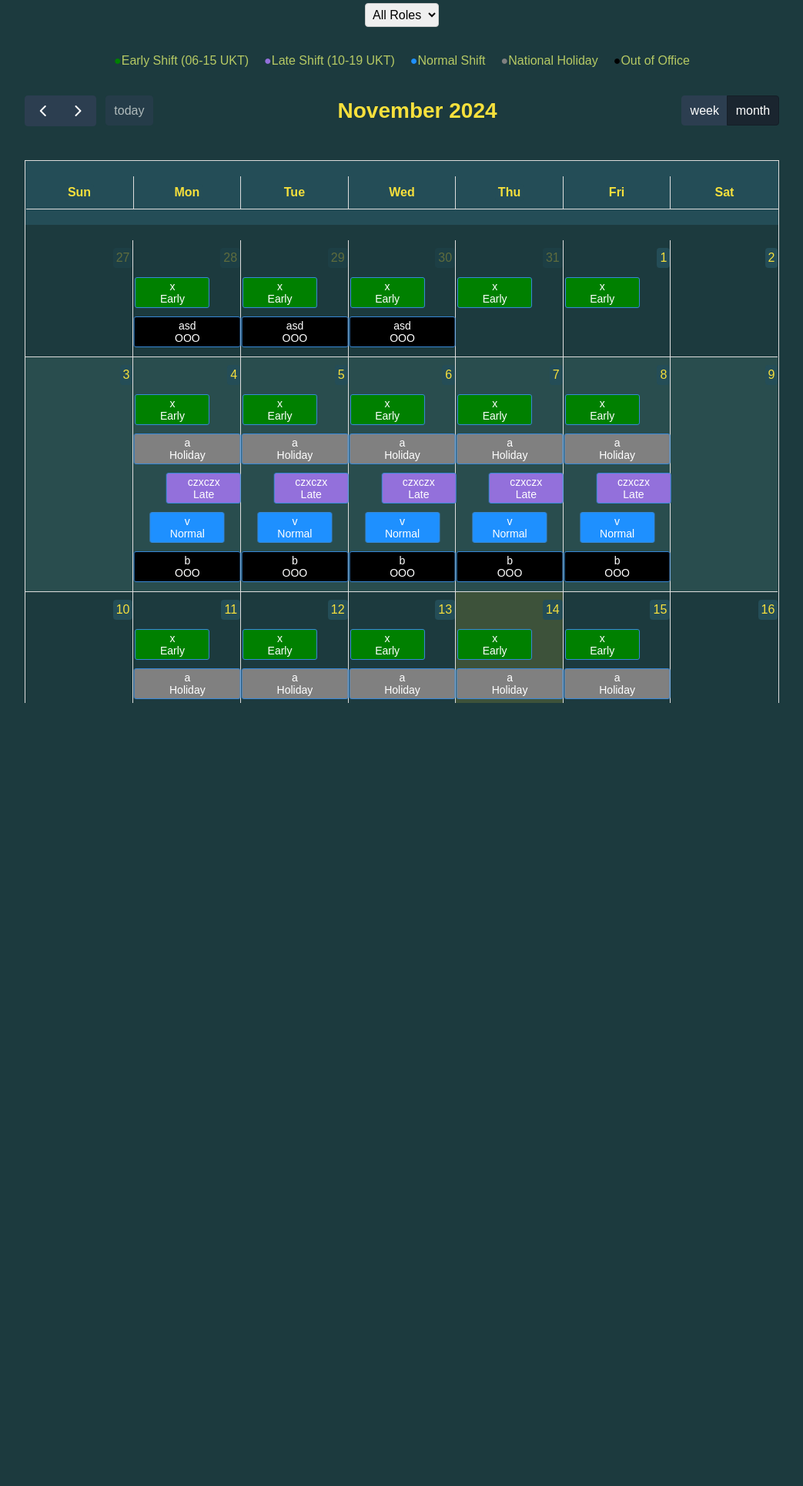
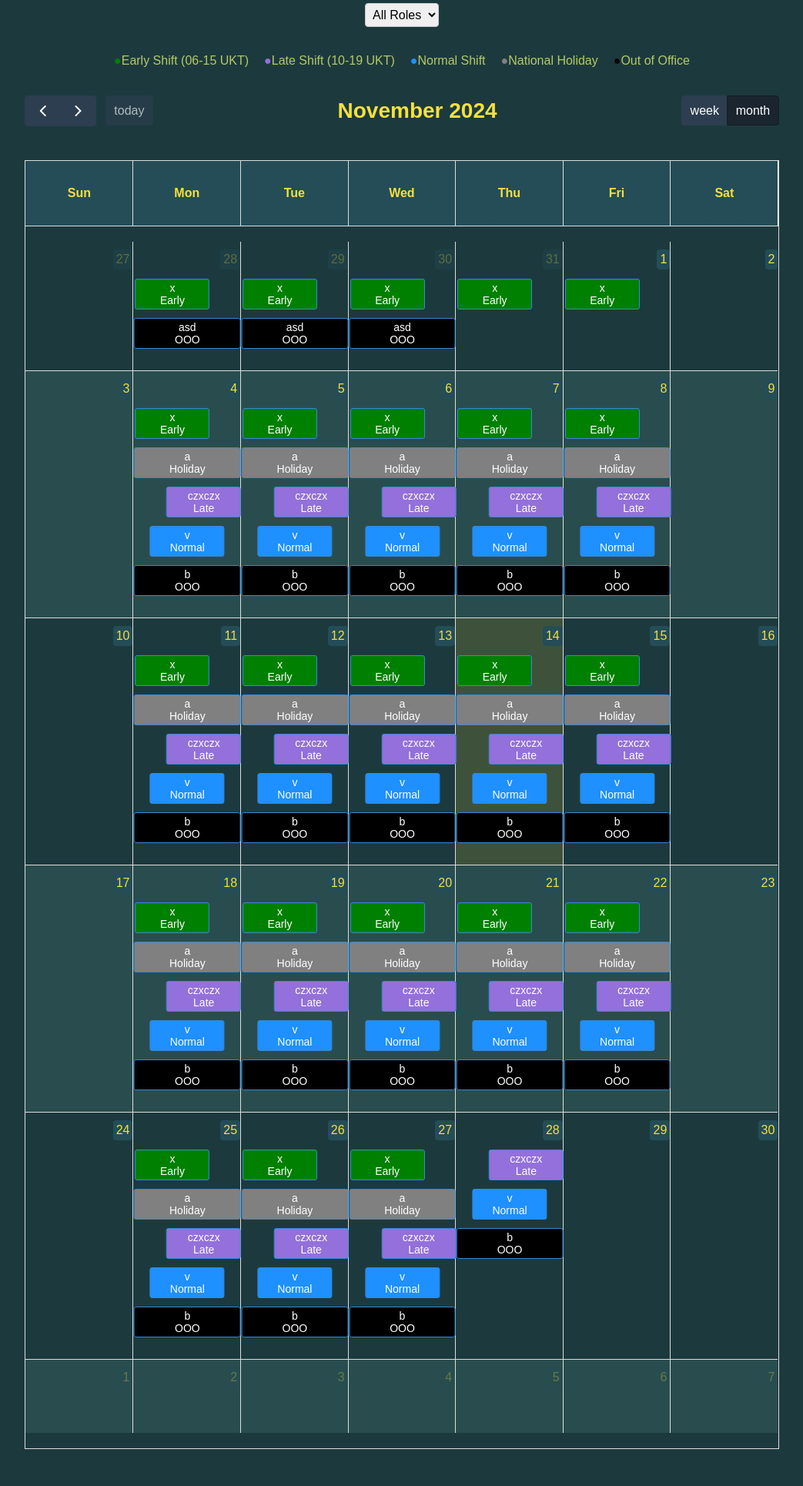
Before and after one commit to HighFive2512/minor-projects, a Flask app: page /schedule_and_view_shifts in a window 1280 px wide. Shown: the part 168-2098 px from the top of the page at 77% size, without its empty margins (118-1161 px from the left). Before the commit the page ends 1081 px from the top, so only its background shows below. Run offline with Flask 3, Linux system fonts and the light colour scheme; data comes from the database, SQL or seed files in the repository; both versions use the stored data as it was after the commit; lists and menus that the app fills with data are empty.

Commit message:
"fully expanded the fullcalendar, fixed a bug with overflowing events"

```diff
--- a/Basic shifts app/html/schedule_and_view_shifts.html
+++ b/Basic shifts app/html/schedule_and_view_shifts.html
@@ -153,15 +153,17 @@
                     center: 'title',
                     right: 'dayGridWeek,dayGridMonth'
                 },
+                height: 'auto', // Makes the calendar height adjust based on content
+                dayMaxEventRows: false, // Allows all events to display without a limit per day
                 events: '/manage_team_members?data=events',
                 eventDidMount: function (info) {
                     let memberName = info.event.extendedProps.memberName;
                     let shiftType = info.event.extendedProps.shiftType;
 
-                    //insert the membername and role into the corresponding bar in the cale
+                    // Insert the member name and shift type into the calendar event element
                     info.el.querySelector('.fc-event-title').innerHTML = `<div>${memberName}</div><div>${shiftType}</div>`;
 
-                    //set the css class based on shift type
+                    // Apply the CSS class based on shift type
                     let shiftClass = getShiftClass(shiftType);
                     info.el.classList.add(shiftClass);
                 }
--- a/Basic shifts app/static/css/styles.css
+++ b/Basic shifts app/static/css/styles.css
@@ -250,12 +250,12 @@ text-align: center;
 
 
 .my-calendar {
-    max-height: 1200px;
+    height: auto;               /* Allow the calendar to expand based on content */
+    width: 80%;
     margin: 0 auto;
-    overflow: auto;
-    width:80%;
+    overflow: visible;          /* Display full content without scrolling */
+}
 
-}
 
 .filter-role-container {
     display: flex;
@@ -267,3 +267,19 @@ text-align: center;
 .filter_role_dropdown {
     margin-top: 10px;
 }
+/* FullCalendar header height */
+.fc-col-header {
+    height: 60px; /* Increase header height */
+    line-height: 60px; /* Center the text vertically */
+    font-size: 18px; /* Adjust font size */
+    margin: 0; /* Remove margin if any */
+    padding: 0; /* Remove padding if any */
+}
+
+
+
+/* Optional: Customize the size of events to avoid overflow */
+.fc-event {
+    min-height: 20px; /* Set a minimum height for events to avoid misalignment */
+    overflow: hidden; /* Hide any overflowing content */
+}
```
Also changed, not shown: Basic shifts app/shift_scheduler.db.
